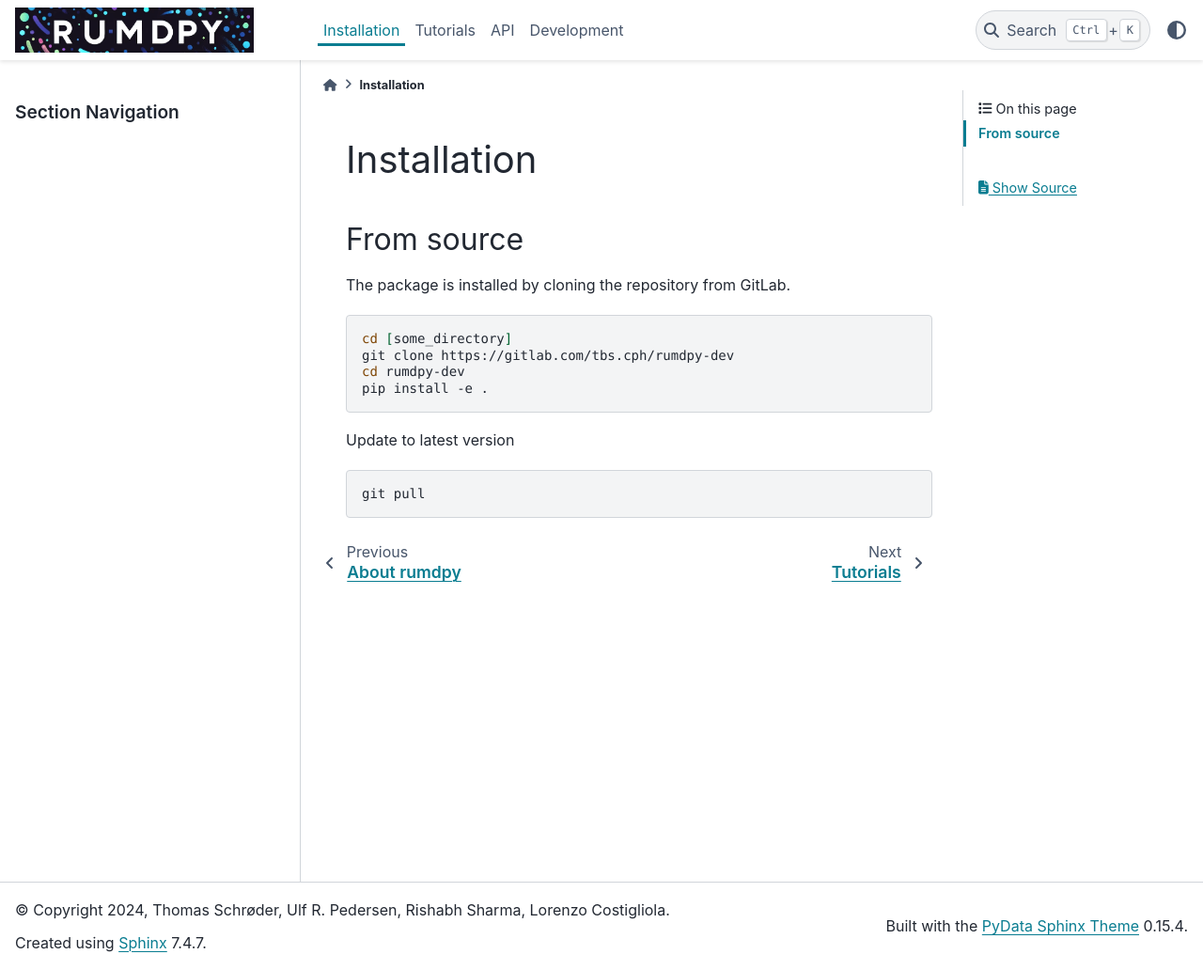
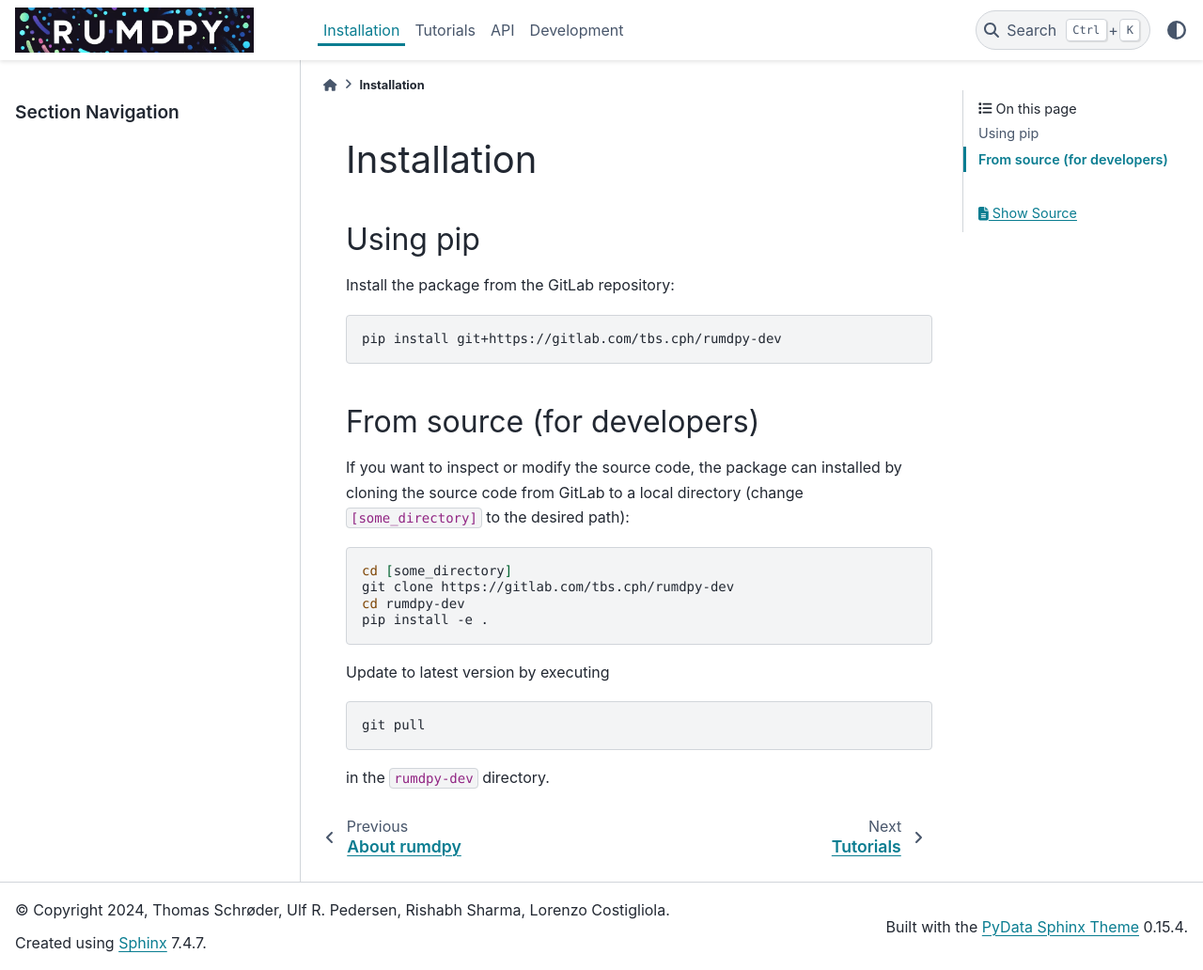
Before and after one commit to jklust/gamdpy, a Sphinx documentation site: the page built from docs/source/installation.md, in a window 1280 px wide and 1032 px high. Shown: the whole window at 94% size. Built offline with Sphinx 7.4.7 and the PyData theme 0.15.4, drawn with Linux system fonts in a browser that asks for light colours; pages that are not in the unit, such as notebooks, are missing from menus.

Commit message:
Modified guide to installing code in documentation.

````diff
--- a/docs/source/installation.md
+++ b/docs/source/installation.md
@@ -1,18 +1,31 @@
 # Installation
 
-From source
------------
+Using pip
+---------
 
-The package is installed by cloning the repository from GitLab.
+Install the package from the GitLab repository:
 
-```shell
+```sh
+pip install git+https://gitlab.com/tbs.cph/rumdpy-dev
+```
+
+From source (for developers)
+----------------------------
+
+If you want to inspect or modify the source code, the package can installed by cloning the source code
+from GitLab to a local directory (change `[some_directory]` to the desired path):
+
+```sh
 cd [some_directory]
 git clone https://gitlab.com/tbs.cph/rumdpy-dev
 cd rumdpy-dev
 pip install -e .
 ```
 
-Update to latest version
-```shell
+Update to latest version by executing
+
+```sh
 git pull
 ```
+
+in the `rumdpy-dev` directory.
````
